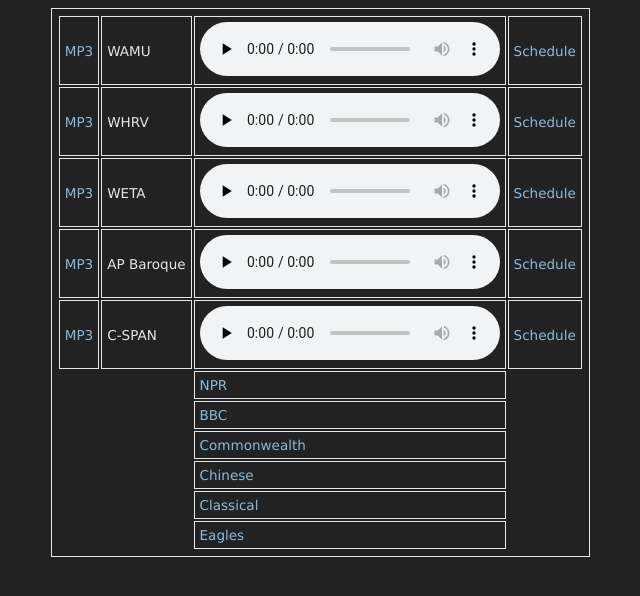
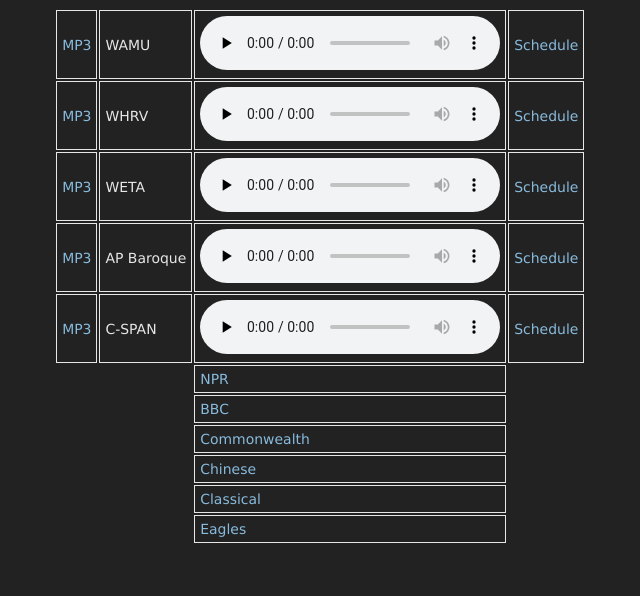
Before and after one commit to danburd/danburd.github.io, a Jekyll site: the page radio.html, which Jekyll copies as it is, in a window 1280 px wide. Shown: the top 596 px of the page, without its empty margins (315-955 px from the left). Built offline with Jekyll 4.4.1, drawn with Linux system fonts in a browser that asks for light colours.

Commit message:
Update default.css

```diff
--- a/css/default.css
+++ b/css/default.css
@@ -11,7 +11,7 @@
 a:hover {
   text-decoration: underline;
 }
-table, th, td {
+td {
   padding: 5px;
   text-align: left;
   border: 1px solid #e7e7e7;
```
